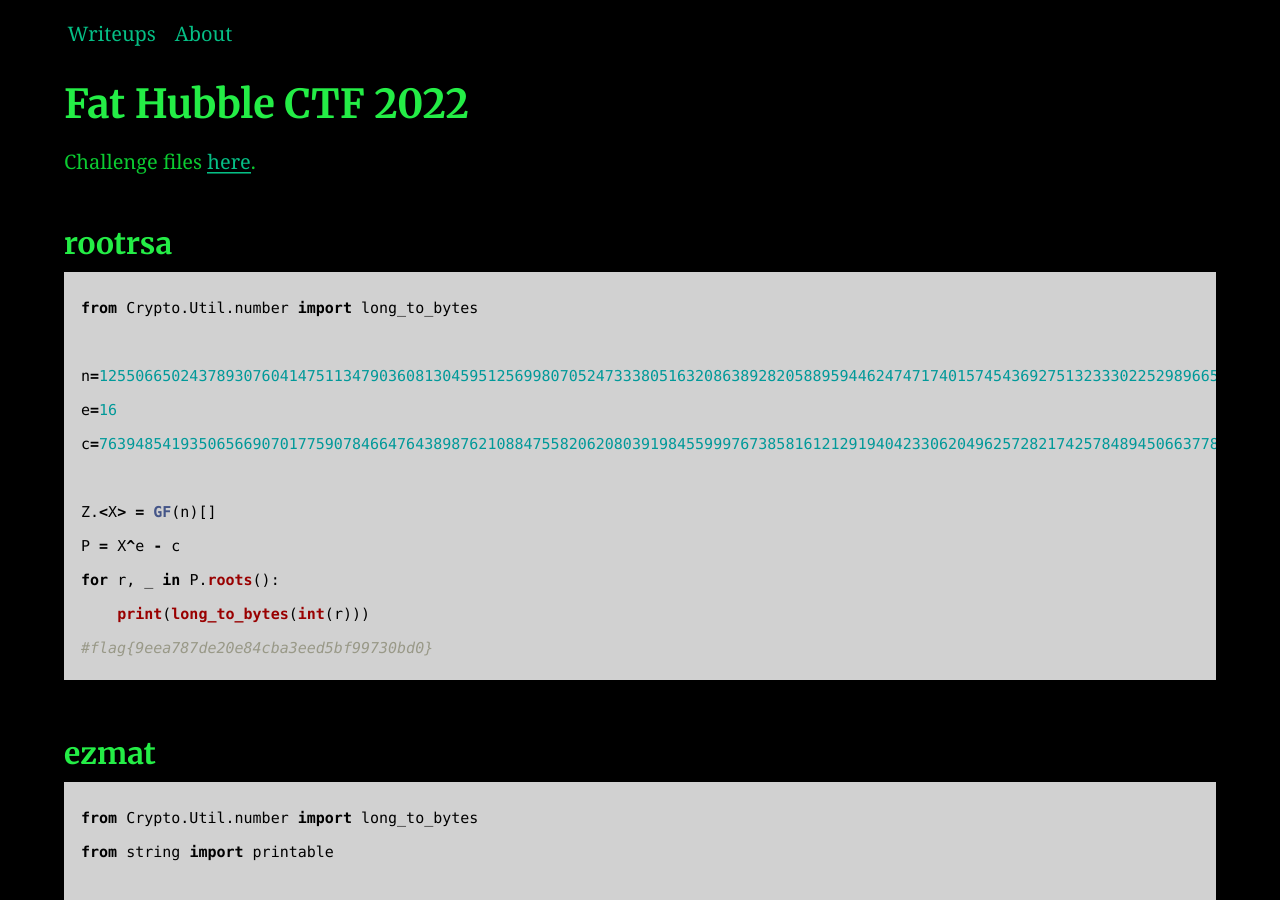
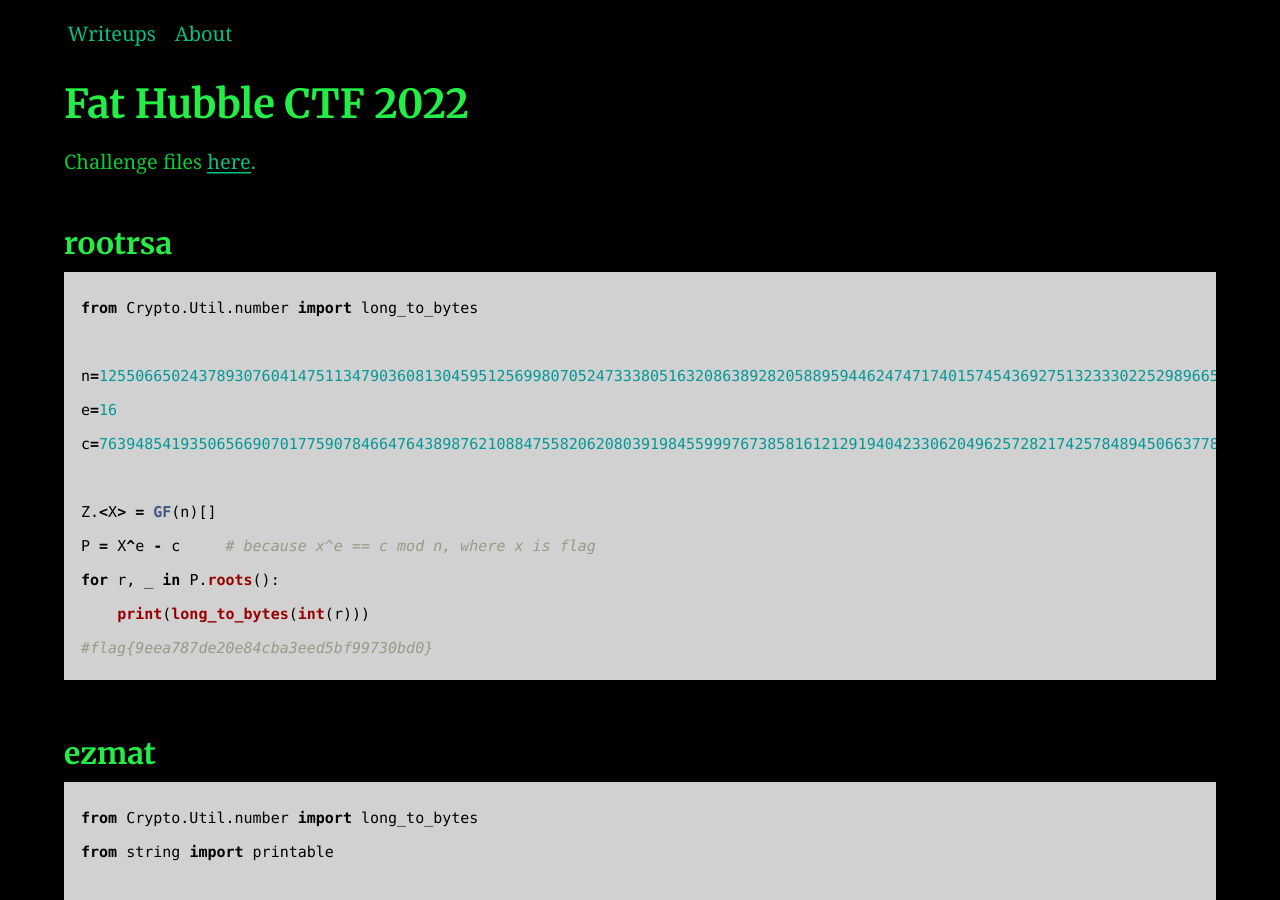
Before and after one commit to AC01010/Connor-McCartney.github.io, a Jekyll site: the page built from _posts/2012-12-25-fat-hubble-ctf-2022.md, in a window 1280 px wide and 900 px high. Built offline with Jekyll 4.4.1, drawn with Linux system fonts in a browser that asks for light colours.

Commit message:
Update 2012-12-25-fat-hubble-ctf-2022.md

```diff
--- a/_posts/2012-12-25-fat-hubble-ctf-2022.md
+++ b/_posts/2012-12-25-fat-hubble-ctf-2022.md
@@ -18,7 +18,7 @@ e=16
 c=763948541935065669070177590784664764389876210884755820620803919845599976738581612129194042330620496257282174257848945066377803831435064827047454497131887
 
 Z.<X> = GF(n)[]
-P = X^e - c
+P = X^e - c     # because x^e == c mod n, where x is flag
 for r, _ in P.roots():
     print(long_to_bytes(int(r)))
 #flag{9eea787de20e84cba3eed5bf99730bd0}
```
